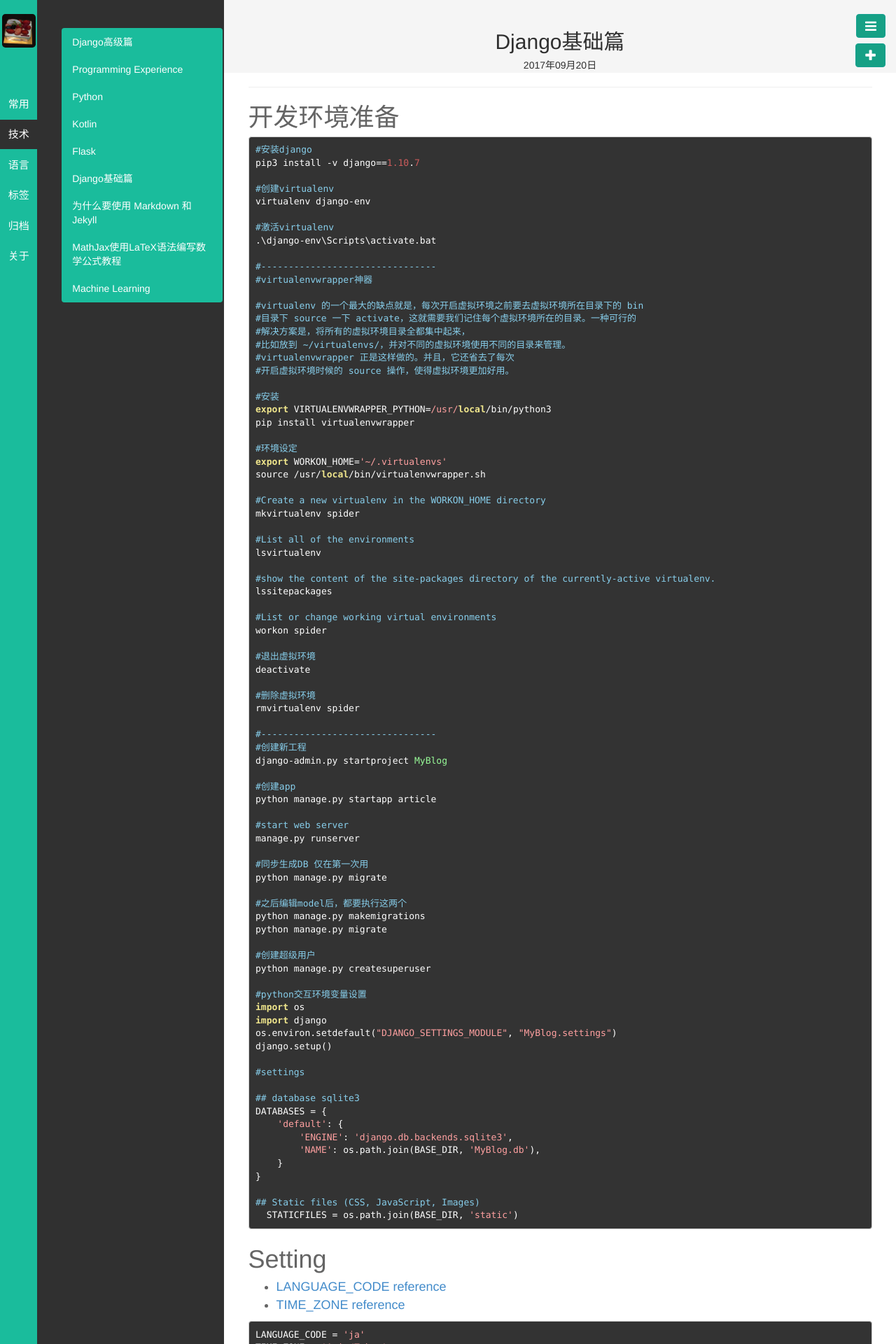
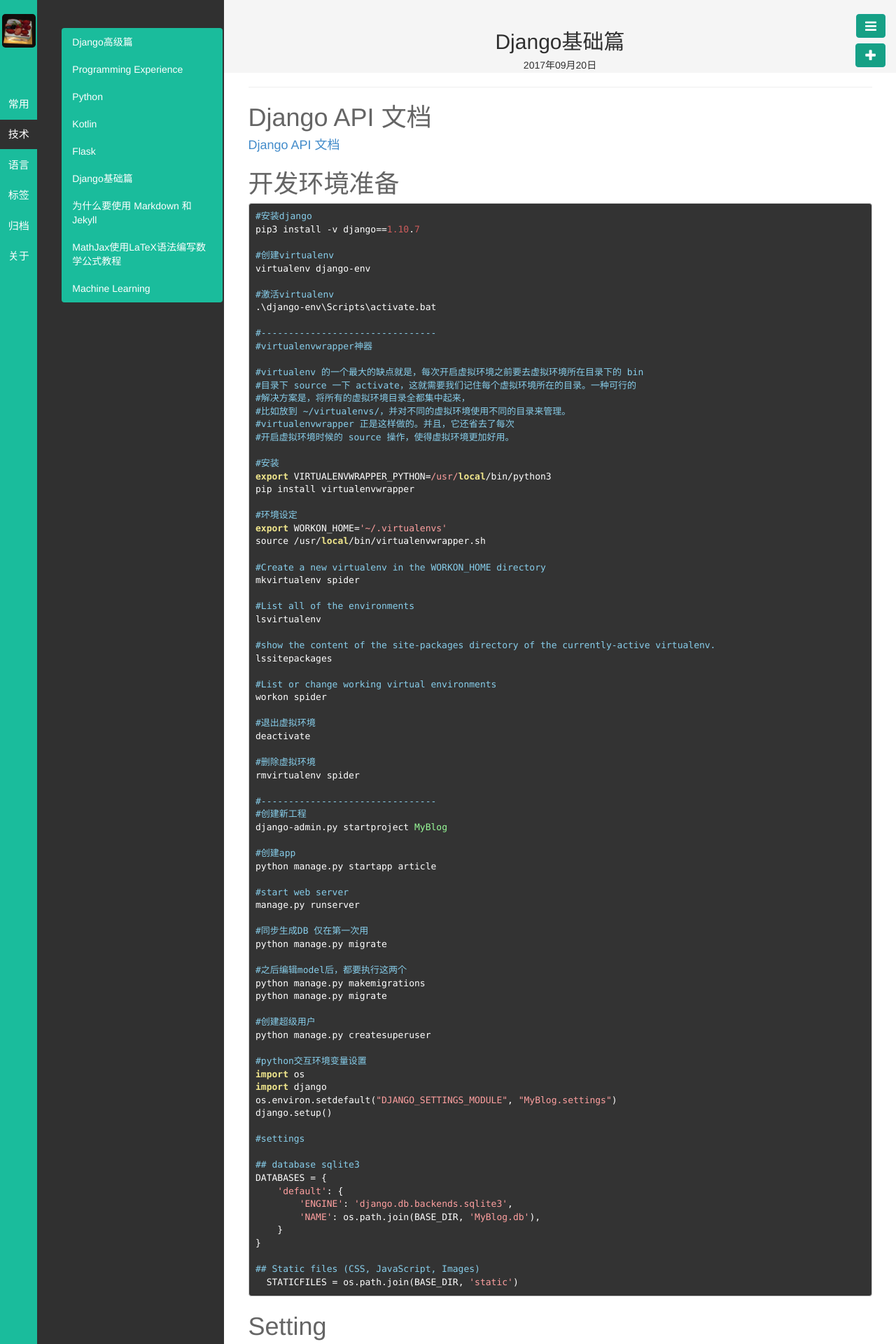
Before and after one commit to kyoyo/kyoyo.github.io, a Jekyll site: the page built from _posts/技術/2017-09-20-Django.md, in a window 1280 px wide. Shown: the top 1920 px of the page at 70% size. Built offline with Jekyll 4.4.1, drawn with Linux system fonts in a browser that asks for light colours; Markdown is read by kramdown in place of the engine named in the settings; some of the changed text lies outside the part shown.

Commit message:
Update 2017-09-20-Django.md

```diff
--- a/_posts/技術/2017-09-20-Django.md
+++ b/_posts/技術/2017-09-20-Django.md
@@ -6,6 +6,10 @@ tags: Django
 keywords:
 description:
 ---
+
+# Django API 文档
+
+[Django API 文档](https://docs.djangoproject.com/en/1.11/ref/)
 
 
 # 开发环境准备
```
